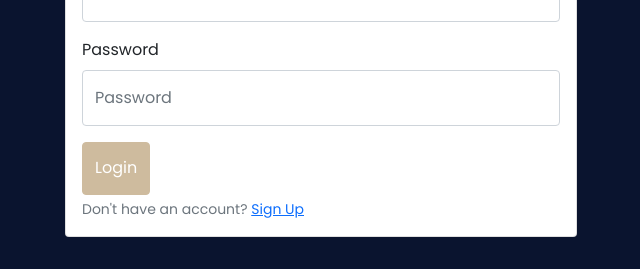
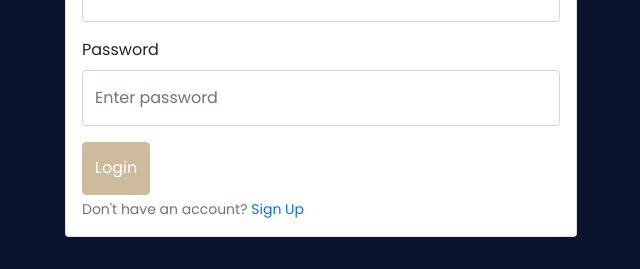
Before and after one commit to UhuruV/delivery-app, a React (Create React App) app in the folder Documents/delivery-app/: page /login in a window 1280 px wide. Shown: the part 183-452 px from the top of the page, without its empty margins (319-959 px from the left). Built offline with nearby package versions, Linux system fonts and the light colour scheme.

Commit message:
added formik for validation

```diff
--- a/Documents/delivery-app/package.json
+++ b/Documents/delivery-app/package.json
@@ -11,6 +11,7 @@
     "@testing-library/react": "^11.1.0",
     "@testing-library/user-event": "^12.1.10",
     "bootstrap": "^5.1.1",
+    "formik": "^2.2.9",
     "react": "^17.0.2",
     "react-bootstrap": "^2.0.0-rc.0",
     "react-dom": "^17.0.2",
--- a/Documents/delivery-app/src/App.css
+++ b/Documents/delivery-app/src/App.css
@@ -270,6 +270,11 @@ h1 {
   color: #61dafb;
 }
 
+/* Link */
+a{
+  text-decoration: none;
+}
+
 @keyframes App-logo-spin {
   from {
     transform: rotate(0deg);
--- a/Documents/delivery-app/src/components/delivery/DeliveryDetails.js
+++ b/Documents/delivery-app/src/components/delivery/DeliveryDetails.js
@@ -1,6 +1,7 @@
 import React from "react";
-import { Form, Row, Col, Button, Card } from "react-bootstrap";
-import * as sweetalert from 'sweetalert';
+import { Form, Row, Col, Button, Card, FormControl } from "react-bootstrap";
+import { Link } from "react-router-dom";
+import * as sweetalert from "sweetalert";
 import { useHistory } from "react-router";
 
 const DeliveryDetails = () => {
@@ -14,21 +15,22 @@ const DeliveryDetails = () => {
     });
   };
 
-  const RedirectToTracking = ()=>{
+  const RedirectToTracking = () => {
     onClickContinue();
-      history.push('/tracking');
-  }
+    history.push("/tracking");
+  };
 
   return (
     <div>
       <div className="sign-up">
         <div className="sign-up-form delivery">
           <Card body>
-            <Form >
+            <Form>
               <Row className="mb-5">
                 <Form.Group as={Col} controlId="formGridEmail">
+                  <FormControl.Text></FormControl.Text>
                   <Form.Control
-                    type="email"
+                    type="text"
                     placeholder="Enter pick up location"
                   />
                 </Form.Group>
@@ -37,12 +39,12 @@ const DeliveryDetails = () => {
               <Row className="mb-5">
                 <Form.Group as={Col} controlId="formGridEmail">
                   <Form.Control
-                    type="password"
+                    type="text"
                     placeholder="Enter delivery destination"
                   />
                 </Form.Group>
               </Row>
-
+              <Link>
                 <div className="delivery-size mb-5">
                   <Row>
                     <Col xs={6} md={4} className="small">
@@ -56,6 +58,7 @@ const DeliveryDetails = () => {
                     </Col>
                   </Row>
                 </div>
+              </Link>
 
               <div className="delivery-details mb-5">
                 <Row className="mb-3">
@@ -67,7 +70,11 @@ const DeliveryDetails = () => {
                 </Row>
               </div>
 
-              <Button variant="primary" onClick={ RedirectToTracking } className="btn-continue">
+              <Button
+                variant="primary"
+                onClick={RedirectToTracking}
+                className="btn-continue"
+              >
                 Continue
               </Button>
             </Form>
--- a/Documents/delivery-app/src/components/login/Login.js
+++ b/Documents/delivery-app/src/components/login/Login.js
@@ -1,30 +1,77 @@
-import React, { Fragment } from "react";
-import { Form,Button,Row,Card} from "react-bootstrap";
+import React from "react";
+import { Form, Button, Row, Card } from "react-bootstrap";
 import { Link } from "react-router-dom";
 import { useHistory } from "react-router";
+import { useFormik } from "formik";
 
+
+const validate =(values)=>{
+  // Validation using formik
+  const errors = {};
+
+
+  if (!values.email) {
+    errors.email = "Required";
+  } else if (!/^[A-Z0-9._%+-]+@[A-Z0-9.-]+\.[A-Z]{2,4}$/i.test(values.email)) {
+    errors.email = "Invalid email address";
+  }
+
+  return errors;
+};
 
 const Login = () => {
   const history = useHistory();
 
-  const RedirectAfterLogin =()=>{
-    history.push('/delivery');
-  }
+// Pass the useFormik() hook initial form values, a validate function that will be called when
+  // form values change or fields are blurred, and a submit function that will
+  // be called when the form is submitted
+  const formik = useFormik({
+    initialValues: {
+      email: "",
+      password: ""
+    },
+    validate,
+    onSubmit: (values) => {
+      RedirectAfterLogin();
+      // alert(JSON.stringify(values, null, 2));
 
+    },
+  });
+
+  //End
+
+  const RedirectAfterLogin = () => {
+    history.push("/delivery");
+  };
 
   return (
     <div className="login">
       <div className="login-form">
         <Card body>
-      <Form onSubmit={RedirectAfterLogin}>
+          <Form onSubmit={formik.handleSubmit}>
             <Form.Group className="mb-3" controlId="formBasicEmail">
               <Form.Label>Email address</Form.Label>
-          <Form.Control type="email" placeholder="Enter email" />
+              <Form.Control
+                type="email"
+                htmlFor="email"
+                name="email"
+                id="email"
+                placeholder="Enter email"
+                required
+                onChange={formik.handleChange}
+                value={formik.values.email}
+              />
             </Form.Group>
 
             <Form.Group className="mb-3" controlId="formBasicPassword">
               <Form.Label>Password</Form.Label>
-          <Form.Control type="password" placeholder="Password" />
+              <Form.Control type="password" htmlFor="password"
+                placeholder="Enter password"
+                required
+                name="password"
+                id="password"
+                onChange={formik.handleChange}
+                value={formik.values.password}/>
             </Form.Group>
 
             <Button variant="primary" type="submit" id="button">
--- a/Documents/delivery-app/src/components/register/Register.js
+++ b/Documents/delivery-app/src/components/register/Register.js
@@ -1,5 +1,5 @@
 import React from "react";
-import { Form, Row, Col, Button,Card } from "react-bootstrap";
+import { Form, Row, Col, Button, Card } from "react-bootstrap";
 import { useHistory } from "react-router";
 
 const Register = () => {
@@ -12,36 +12,43 @@ const Register = () => {
   return (
     <div className="sign-up">
       <div className="sign-up-form">
-      <Card body >
+        <Card body>
           <Form onSubmit={RedirectAfterRegister}>
             <Row className="mb-3" style={{ marginTop: "6%" }}>
               <Form.Group as={Col} controlId="formGridEmail">
                 <Form.Label>First Name</Form.Label>
-            <Form.Control type="text" placeholder="First Name" />
+                <Form.Control type="text" placeholder="First Name" required />
               </Form.Group>
 
               <Form.Group as={Col} controlId="formGridPassword">
                 <Form.Label>Second Name</Form.Label>
-            <Form.Control type="text" placeholder="Second Name" />
+                <Form.Control type="text" placeholder="Second Name" required />
               </Form.Group>
             </Row>
 
             <Row className="mb-3">
               <Form.Group as={Col} controlId="formGridEmail">
                 <Form.Label>Email</Form.Label>
-            <Form.Control type="email" placeholder="Enter email" />
+                <Form.Control type="email" placeholder="Enter email" required />
               </Form.Group>
             </Row>
 
             <Row className="mb-3">
               <Form.Group as={Col} controlId="formGridEmail">
                 <Form.Label>Password</Form.Label>
-            <Form.Control type="password" placeholder="Enter password" />
+                <Form.Control
+                  type="password"
+                  placeholder="Enter password"
+                  required
+                />
               </Form.Group>
             </Row>
 
             <Form.Group className="mb-3" controlId="formBasicCheckbox">
-    <Form.Check type="checkbox" label="Creating an account means you’re okey with Terms of Service,Privacy Policy and our defult Notification Settings." />
+              <Form.Check
+                type="checkbox"
+                label="Creating an account means you’re okey with Terms of Service,Privacy Policy and our defult Notification Settings."
+              />
             </Form.Group>
 
             <Button variant="primary" type="submit">
```
Also changed, not shown: 2 other files (tests, documents, lock files or other folders). Lines whose indentation alone changed are shown as unchanged.
